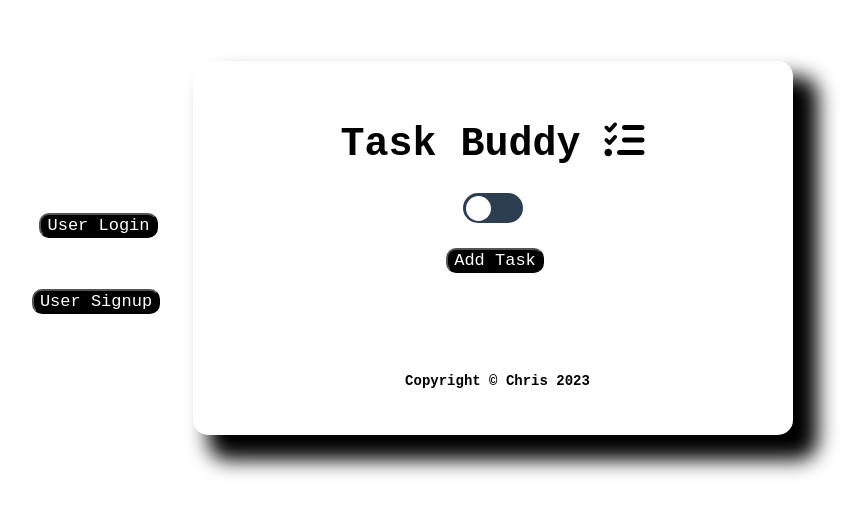
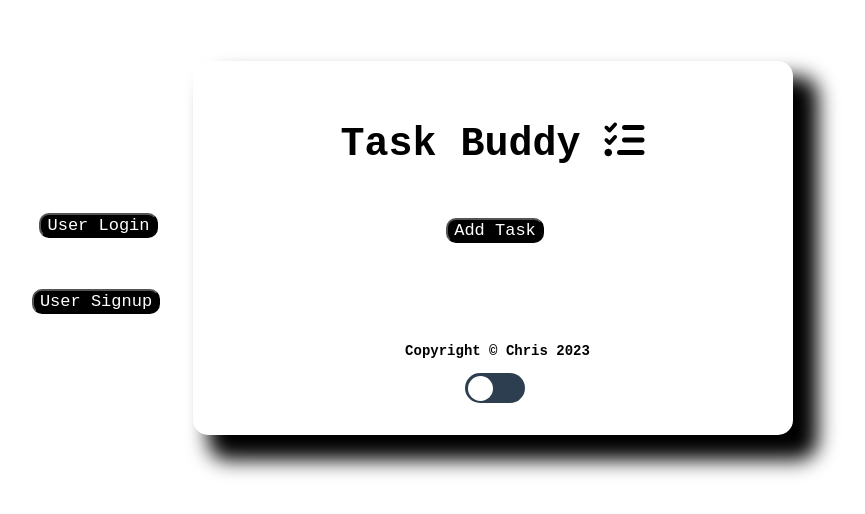
Before and after one commit to Chris5613/App-Manager, a React (Create React App) app in the folder ghi/frontend/: page / in a window 1280 px wide. Shown: the part 152-666 px from the top of the page, without its empty margins (244-1109 px from the left). Built offline with nearby package versions, Linux system fonts and the light colour scheme.

Commit message:
More refactoring

```diff
--- a/ghi/frontend/public/index.html
+++ b/ghi/frontend/public/index.html
@@ -7,7 +7,7 @@
     <script src="https://kit.fontawesome.com/0d829cf57f.js" crossorigin="anonymous"></script>
     <meta
       name="description"
-      content="Web site created using create-react-app"
+      content="Mulit app"
     />
     <title>Multi App</title>
   </head>
--- a/ghi/frontend/src/App.js
+++ b/ghi/frontend/src/App.js
@@ -2,6 +2,7 @@ import { useState } from "react"
 import Body from './components/TaskBuddy/Tags/Body'
 import Tasks from './components/TaskBuddy/Task/Tasks'
 import AddTask from "./components/TaskBuddy/Task/AddTask"
+import Toggle from "./components/TaskBuddy/Buttons/Toggle"
 
 
 function TaskBuddy() {
@@ -32,20 +33,32 @@ function TaskBuddy() {
   );
 }
 
+function SkyScope() {
+
+  return(
+    <p>hello</p>
+  )
+}
+
 function App() {
 
-  let content;
-  let number = 6
-  if(number === 0) {
-    content = <p>hello</p>
+  const [toggle , setToggle] = useState(false)
+
+  let content
+  if(toggle === false) {
+    content = <TaskBuddy />
   }
-  else {
-    content = <TaskBuddy />
+  else if(toggle === true) {
+    content = <SkyScope />
   }
 
   return (
       <>
         {content}
+        <Toggle onAdd={() =>
+          setToggle(toggle)}
+          toggle={toggle}
+          />
       </>
   );
 }
--- a/ghi/frontend/src/components/TaskBuddy/Toggle.js
+++ b/ghi/frontend/src/components/TaskBuddy/Buttons/Toggle.js
@@ -1,16 +1,15 @@
 import { useState } from 'react'
 
-const Toggle = ({ label, toggled, onClick }) => {
+const Toggle = ({ label}) => {
     const [isToggled, toggle] = useState(false)
 
     const callback = () => {
         toggle(!isToggled)
-        onClick(!isToggled)
     }
 
     return (
         <label className='label'>
-            <input className='input' type="checkbox" defaultChecked={isToggled} onClick={callback} text="no"/>
+            <input className='input' type="checkbox" defaultChecked={isToggled} onClick={callback} />
             <span className='span'></span>
             <strong className='strong'>{label}</strong>
         </label>
--- a/ghi/frontend/src/components/TaskBuddy/Tags/Body.js
+++ b/ghi/frontend/src/components/TaskBuddy/Tags/Body.js
@@ -1,19 +1,11 @@
-import Button from '../Button'
-import Toggle from '../Toggle'
+import Button from '../Buttons/Button'
+
 
 const Body = ({title, onAdd, showAddTask,}) => {
 
-    const logState = state => {
-        console.log("Toggled:", state)
-    }
-
     return (
     <main className="center">
-        <h1 className ="title">{title} <i class="fa-solid fa-list-check"></i></h1>
-        <Toggle
-        toggled={true}
-        onClick={logState}
-        />
+        <h1 className ="title">{title} <i className="fa-solid fa-list-check"></i></h1>
         <div id="task-btn">
             <Button
             text={showAddTask ? 'Close' : 'Add Task'}
--- a/ghi/frontend/src/components/TaskBuddy/Tags/Footer.js
+++ b/ghi/frontend/src/components/TaskBuddy/Tags/Footer.js
@@ -1,4 +1,4 @@
-import Button from '../Button'
+import Button from '../Buttons/Button'
 import SignupForm from '../UserAuth/SignupForm';
 import { useState } from "react"
 
--- a/ghi/frontend/src/components/TaskBuddy/Tags/Nav.js
+++ b/ghi/frontend/src/components/TaskBuddy/Tags/Nav.js
@@ -1,4 +1,4 @@
-import Button from '../Button'
+import Button from '../Buttons/Button'
 import LoginForm from '../UserAuth/LoginForm'
 import { useState } from "react"
 
--- a/ghi/frontend/src/css/taskbuddy.css
+++ b/ghi/frontend/src/css/taskbuddy.css
@@ -142,6 +142,7 @@ ul {
   display: inline-block;
   width: 60px;
   height: 30px;
+  margin-left: 240px;
 }
 
 .input {
--- a/ghi/frontend/src/index.js
+++ b/ghi/frontend/src/index.js
@@ -20,6 +20,6 @@ const div = ReactDOM.createRoot(document.getElementById('user'))
 div.render(
   <>
   <Nav />
-    <Footer />
+  <Footer />
   </>
 )
```
Also changed, not shown: ghi/frontend/src/components/TaskBuddy/Buttons/Button.js (renamed from ghi/frontend/src/components/TaskBuddy/Button.js), ghi/frontend/src/css/skyscope.css (added).
